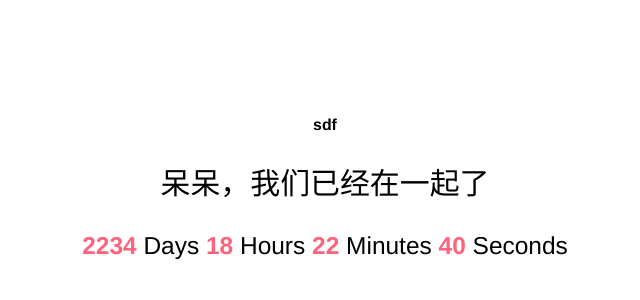
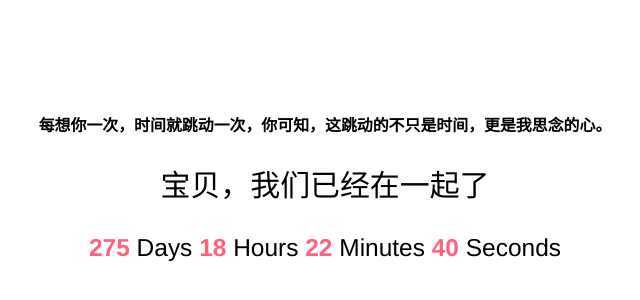
Before and after one commit to gongdx/gongdx.github.io, a plain HTML site: page index.html in a window 1280 px wide. Shown: the part 126-426 px from the top of the page, without its empty margins (315-955 px from the left). Drawn offline with Linux system fonts and the light colour scheme.

Commit message:
Update index.html

```diff
--- a/index.html
+++ b/index.html
@@ -44,8 +44,8 @@
 
 <body>
     <div class="content">
-        <h3>sdf</h3>
-        <h2>呆呆，我们已经在一起了</h2>
+        <h3>每想你一次，时间就跳动一次，你可知，这跳动的不只是时间，更是我思念的心。</h3>
+        <h2>宝贝，我们已经在一起了</h2>
         <div class="timer">
             <b id="d"></b> Days <b id="h"></b> Hours <b id="m"></b> Minutes <b id="s"></b> Seconds
         </div>
@@ -53,7 +53,7 @@
 
     <script>
         function timer() {
-            var start = new Date(2013, 12, 1); // 2015.7.2
+            var start = new Date(2019, 4, 14); // 2015.7.2
             var t = new Date() - start;
             var h = ~~(t / 1000 / 60 / 60 % 24);
             if (h < 10) {
```
